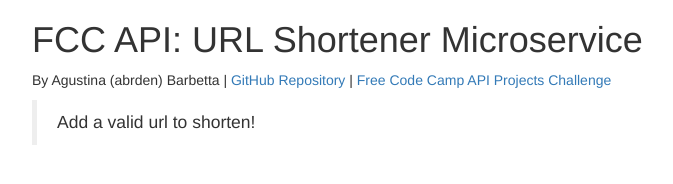
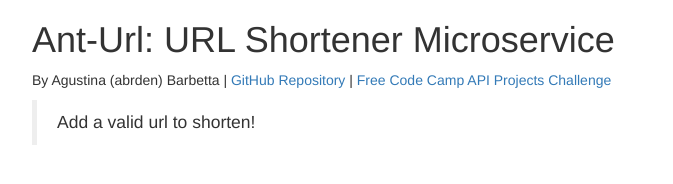
Before and after one commit to abrden/Ant-Url, a website: page public/index-new.html in a window 1280 px wide. Shown: the whole page, without its empty margins (38-711 px from the left). Drawn offline with nearby package versions, Linux system fonts and the light colour scheme.

Commit message:
title change in html files

```diff
--- a/public/index-new.html
+++ b/public/index-new.html
@@ -8,7 +8,7 @@
 
 <body>
 <div class="container">
-    <h1 class="header">FCC API: URL Shortener Microservice</h1>
+    <h1 class="header">Ant-Url: URL Shortener Microservice</h1>
     <p>
         By Agustina (abrden) Barbetta |
         <a href="https://github.com/abrden/ant-url">GitHub Repository</a> |
```
Also changed, not shown: public/index.html (+1 -1 lines).
